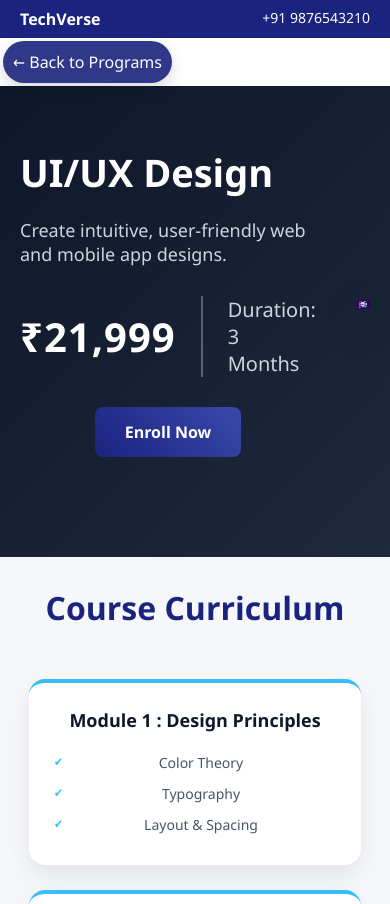
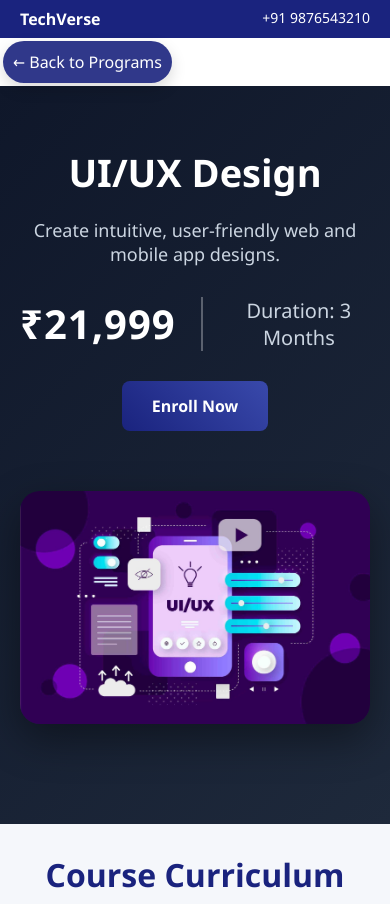
Before and after one commit to Anjali-172/training-platform, a plain HTML site: page courses/uiux.html in a window 390 px wide. Shown: the top 904 px of the page. Drawn offline with Linux system fonts and the light colour scheme.

Commit message:
Fix mobile image shrinking issue in fullstack page

```diff
--- a/style.css
+++ b/style.css
@@ -834,6 +834,24 @@ footer::before{
     .dropdown.active .dropdown-menu{
         display: block;
     }
+    .hero-flex{
+        flex-direction: column;
+        text-align: center;
+    }
+    .hero-text{
+        text-align: center;
+    }
+    .hero-image{
+        width: 100%;
+        margin-top: 20px;
+    }
+    .hero-image img{
+        width: 100%;
+        max-width: 400px;
+        height: auto;
+        margin: auto;
+        display: block;
+    }
     .footer-container{
         grid-template-columns: 1fr;
         text-align: center;
```
